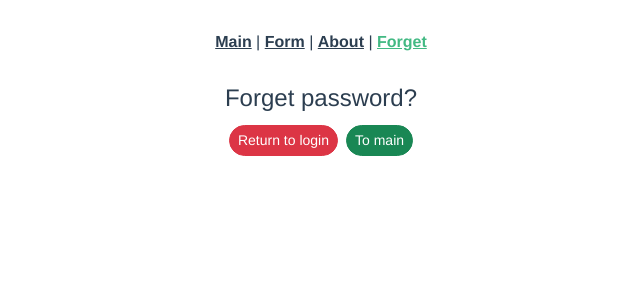
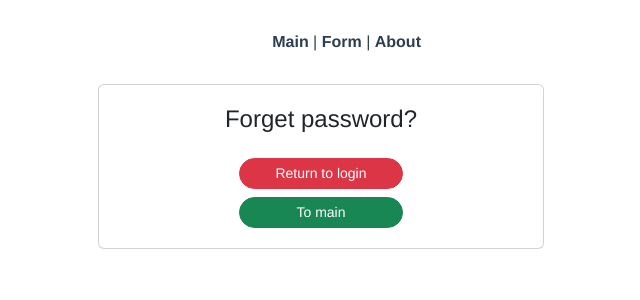
Before and after one commit to EleonoraPavlova/formGmail, a Vue app: page /forget in a window 1280 px wide. Shown: the top 300 px of the page, without its empty margins (319-959 px from the left). Built offline with nearby package versions, Linux system fonts and the light colour scheme.

Commit message:
fix provide/inject

```diff
--- a/src/App.vue
+++ b/src/App.vue
@@ -1,22 +1,34 @@
 <template>
-	<nav>
+	<nav v-if="!isAuth" class="position-reletive center-margin">
 		<router-link to="/">Main</router-link> |
 		<router-link to="/form">Form</router-link> |
-		<router-link to="/about">About</router-link> |
-		<router-link to="/forget">Forget</router-link>
+		<router-link to="/about">About</router-link>
 	</nav>
+	<NavBar v-else class="m-3" @logout="logout" />
+	<SentModal v-if="modal" @close="modal = false"
+		>You are logged out of your account</SentModal
+	>
 	<router-view />
 </template>
 
 
 <script>
+import NavBar from "./common/NavBar.vue";
+import SentModal from "./components/SentModal.vue";
+import { computed } from "vue";
+
 export default {
+	components: {
+		NavBar,
+		SentModal,
+	},
 	data() {
 		return {
-			isVisible: false,
+			modal: false,
 			isAuth: false, //пользователь без авторизации
 		};
 	},
+
 	methods: {
 		login() {
 			//пользователь авторизовался
@@ -26,7 +38,8 @@ export default {
 		},
 		logout() {
 			this.isAuth = false;
-			this.$router.push("/form");
+			this.$router.push("/");
+			this.modal = true;
 		},
 	},
 	provide() {
@@ -34,6 +47,7 @@ export default {
 		return {
 			login: this.login,
 			logout: this.logout,
+			isAuth: computed(() => this.isAuth),
 		};
 	},
 };
@@ -41,24 +55,23 @@ export default {
 
 
 <style lang="scss">
-#app {
-	font-family: Avenir, Helvetica, Arial, sans-serif;
-	-webkit-font-smoothing: antialiased;
-	-moz-osx-font-smoothing: grayscale;
-	text-align: center;
-	color: #2c3e50;
-}
-
 nav {
 	padding: 30px;
 
 	a {
 		font-weight: bold;
 		color: #2c3e50;
-
+		text-decoration: none;
 		&.router-link-exact-active {
 			color: #42b983;
 		}
+		&:hover {
+			color: #000;
+		}
 	}
 }
+.center-margin {
+	margin-right: 31%;
+	margin-left: 35%;
+}
 </style>
--- /dev/null
+++ b/src/common/NavBar.vue
@@ -0,0 +1,46 @@
+<template>
+	<div class="d-flex justify-content-between align-items-center">
+		<div class="div">
+			<router-link to="/" class="text-decoration-none"
+				><h5 class="mb-0 text-dark">Gmail</h5></router-link
+			>
+		</div>
+		<div class="d-flex justify-content-end align-items-center">
+			<router-link to="/" class="text-decoration-none"
+				><h6 class="me-3 mb-0 text-dark">Main</h6></router-link
+			>
+			<router-link to="/mail" class="text-decoration-none"
+				><h6 class="me-3 mb-0 text-dark">Mail</h6>
+			</router-link>
+
+			<AppButtons
+				color="warning"
+				size="md"
+				class="rounded-pill text-white"
+				@click="OutLog"
+				>Go out</AppButtons
+			>
+		</div>
+	</div>
+</template>
+
+<script>
+import AppButtons from "./AppButtons.vue";
+
+export default {
+	name: "NavBar",
+	components: {
+		AppButtons,
+	},
+	inject: ["logout"],
+	methods: {
+		OutLog() {
+			this.logout();
+			this.modal = true;
+		},
+	},
+};
+</script>
+
+<style>
+</style>
--- a/src/components/InputLogin.vue
+++ b/src/components/InputLogin.vue
@@ -80,7 +80,7 @@ export default {
 	},
 	inject: ["login"],
 	methods: {
-		onSubmit(values) {
+		onSubmit() {
 			// выводит логин пароль в консоль в формате строки
 			// console.log(JSON.stringify(values, null, 2));
 			// this.$router.push("/dashboard"); //это если без inject
--- /dev/null
+++ b/src/components/SentModal.vue
@@ -0,0 +1,38 @@
+<template>
+	<div class="modal d-flex p-4 backdrop" @click="$emit('close')">
+		<div
+			class="
+				m-auto
+				bg-light
+				border border-success
+				rounded
+				p-5
+				d-flex
+				flex-column
+			"
+		>
+			<slot />
+		</div>
+	</div>
+</template>
+
+<script>
+export default {
+	name: "SentModal",
+	emits: ["close"],
+};
+</script>
+
+<style>
+.sent-modal {
+	width: 60%;
+}
+.backdrop {
+	position: fixed;
+	top: 0;
+	right: 0;
+	left: 0;
+	bottom: 0;
+	background: #0000003d;
+}
+</style>
--- a/src/main.js
+++ b/src/main.js
@@ -9,4 +9,7 @@ import 'bootstrap/dist/css/bootstrap.min.css';
 //терминал
 
 
-createApp(App).use(store).use(router).mount('#app')
+const app = createApp(App);
+app.use(store).use(router).mount('#app')
+//потому что provide /inject
+app.config.unwrapInjectedRef = true;
--- a/src/router/index.js
+++ b/src/router/index.js
@@ -4,14 +4,12 @@ import AboutView from '../views/AboutView.vue'
 import ForgetView from '../views/ForgetView.vue'
 import MainView from '../views/MainView.vue'
 import DashboardView from '../views/DashboardView.vue'
+import MailView from '../views/MailView.vue'
+
 
 
 const routes = [
-  {
-    path: '/dashboard',
-    name: 'dashboard',
-    component: DashboardView
-  },
+
   {
     path: '/',
     name: 'main',
@@ -35,7 +33,17 @@ const routes = [
     path: '/forget',
     name: 'forget',
     component: ForgetView
-  }
+  },
+  {
+    path: '/dashboard',
+    name: 'dashboard',
+    component: DashboardView
+  },
+  {
+    path: '/mail',
+    name: 'mail',
+    component: MailView
+  },
 ]
 
 const router = createRouter({
--- a/src/views/DashboardView.vue
+++ b/src/views/DashboardView.vue
@@ -3,33 +3,7 @@
 		<div class="bg-success p-2 bg-opacity-75 card p-3">
 			<div class="d-flex justify-content-between align-items-center">
 				<h6 class="text-start text-white">You have successfully logged in</h6>
-				<AppButtons
-					color="warning"
-					size="sm"
-					class="rounded-pill text-white"
-					@click="OutLog"
-					>Go out</AppButtons
-				>
 			</div>
 		</div>
 	</div>
 </template>
-
-<script>
-import AppButtons from "../common/AppButtons.vue";
-export default {
-	name: "DashboardView",
-	components: {
-		AppButtons,
-	},
-	inject: ["logout"],
-	methods: {
-		OutLog() {
-			this.logout();
-		},
-	},
-};
-</script>
-
-<style>
-</style>
--- a/src/views/ForgetView.vue
+++ b/src/views/ForgetView.vue
@@ -1,15 +1,36 @@
 <template>
-	<h4>Forget password?</h4>
-	<AppButtons color="danger" size="sm" class="rounded-pill" @click="toLogin"
+	<div class="container">
+		<div
+			class="
+				card
+				width40
+				p-3
+				d-flex
+				flex-column
+				align-items-center
+				justify-content-center
+				m-auto
+			"
+		>
+			<div class="text-center">
+				<h4 class="mb-3 p-1">Forget password?</h4>
+			</div>
+			<AppButtons
+				color="danger"
+				size="sm"
+				class="rounded-pill width40"
+				@click="toLogin"
 				>Return to login</AppButtons
 			>
 			<AppButtons
 				color="success"
 				size="sm"
-		class="rounded-pill"
+				class="rounded-pill width40"
 				@click="$router.push('/')"
 				>To main</AppButtons
 			>
+		</div>
+	</div>
 </template>
 
 <script>
@@ -23,6 +44,7 @@ export default {
 	methods: {
 		toLogin() {
 			this.$router.push("/form");
+
 			//или this.$router.replace("/form"); но replace не сохраняет историю перехода в браузере!
 			//перейти на нужную страницу
 		},
@@ -31,4 +53,7 @@ export default {
 </script>
 
 <style>
+.width40 {
+	width: 40%;
+}
 </style>
--- /dev/null
+++ b/src/views/MailView.vue
@@ -0,0 +1,12 @@
+<template>
+	<div>Mail page</div>
+</template>
+
+<script>
+export default {
+	name: "MailView",
+};
+</script>
+
+<style>
+</style>
--- a/src/views/MainView.vue
+++ b/src/views/MainView.vue
@@ -1,23 +1,47 @@
 <template>
-	<div class="container">
-		<h1 class="mb-4">Welcome to main page</h1>
-		<p>
-			Nam porttitor consectetur sapien vitae malesuada. Ut in lectus eget ante
-			gravida tincidunt eu non mauris. Ut sit amet leo mi. Vestibulum convallis
-			vulputate odio. Vivamus non risus vitae nunc fermentum dictum quis in
-			lacus. Pellentesque non tincidunt quam, vehicula faucibus nulla. Aliquam
-			erat volutpat. Nunc a sollicitudin ipsum, lobortis congue nulla.
-			Pellentesque non lectus lorem. Sed imperdiet placerat lorem id consequat.
-			Fusce at placerat massa.
-		</p>
+	<div class="d-flex justify-content-between align-items-center">
+		<div class="container position-relative">
+			<div
+				v-if="!isAuth"
+				class="position-absolute top-0 start-100 middlePosition"
+			>
+				<AppButtons
+					color="danger"
+					size="sm"
+					class=""
+					@click="$router.push('/form')"
+					>Sing in</AppButtons
+				>
+			</div>
+			<div class="">
+				<h1 class="mb-4">Welcome to main page</h1>
+			</div>
+			<p>
+				Nam porttitor consectetur sapien vitae malesuada. Ut in lectus eget ante
+				gravida tincidunt eu non mauris. Ut sit amet leo mi. Vestibulum
+				convallis vulputate odio. Vivamus non risus vitae nunc fermentum dictum
+				quis in lacus. Pellentesque non tincidunt quam, vehicula faucibus nulla.
+				Aliquam erat volutpat. Nunc a sollicitudin ipsum, lobortis congue nulla.
+				Pellentesque non lectus lorem. Sed imperdiet placerat lorem id
+				consequat. Fusce at placerat massa.
+			</p>
+		</div>
 	</div>
 </template>
 
 <script>
+import AppButtons from "../common/AppButtons.vue";
 export default {
 	name: "Main",
+	components: {
+		AppButtons,
+	},
+	inject: ["isAuth"],
 };
 </script>
 
 <style>
+.middlePosition {
+	transform: translate(27%, -122%) !important;
+}
 </style>
```
Lines whose indentation alone changed are shown as unchanged.
